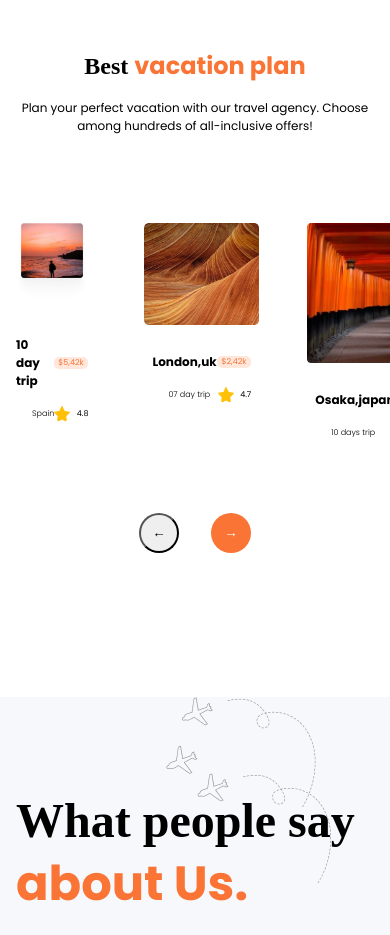
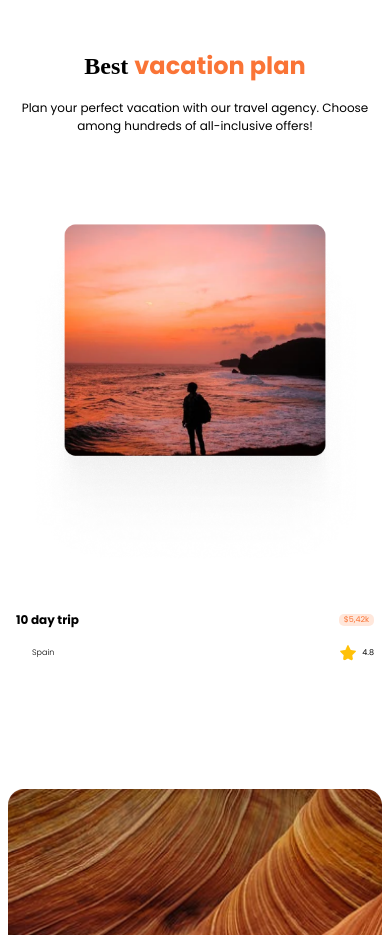
Before and after one commit to IT-HARISH-R/task1css, a plain HTML site: page index.html in a window 390 px wide. Shown: the part 1960-2895 px from the top of the page. Drawn offline with Linux system fonts and the light colour scheme; a web font is replaced by a local one.

Commit message:
overflow

```diff
--- a/style.css
+++ b/style.css
@@ -354,7 +354,6 @@ header{
     gap: 2rem;
     position: relative;
     overflow: hidden;
-
 }
 
 .desti-best-img-card-img{
@@ -613,11 +612,20 @@ header{
         width: 3.8em;
     }
     /* ------------------------------? */
+    .desti-best-hero-card{
+        grid-template-columns: repeat(2,1fr);
+        overflow: hidden;
+    }
+
 
 }
 
 
 @media (max-width: 428px){
+    .desti-best-hero-card{
+        grid-template-columns: repeat(1,1fr);
+        overflow: hidden;
+    }
     header{
         font-size: 0.6rem;
         padding: 1rem 0rem;
@@ -778,6 +786,10 @@ header{
 }
 
 @media (max-width: 325px){
+    .desti-best-hero-card{
+        grid-template-columns: repeat(1,1fr);
+        overflow: hidden;
+    }
     header{
         font-size: 0.4rem;
         padding: 1rem 0rem;
```
